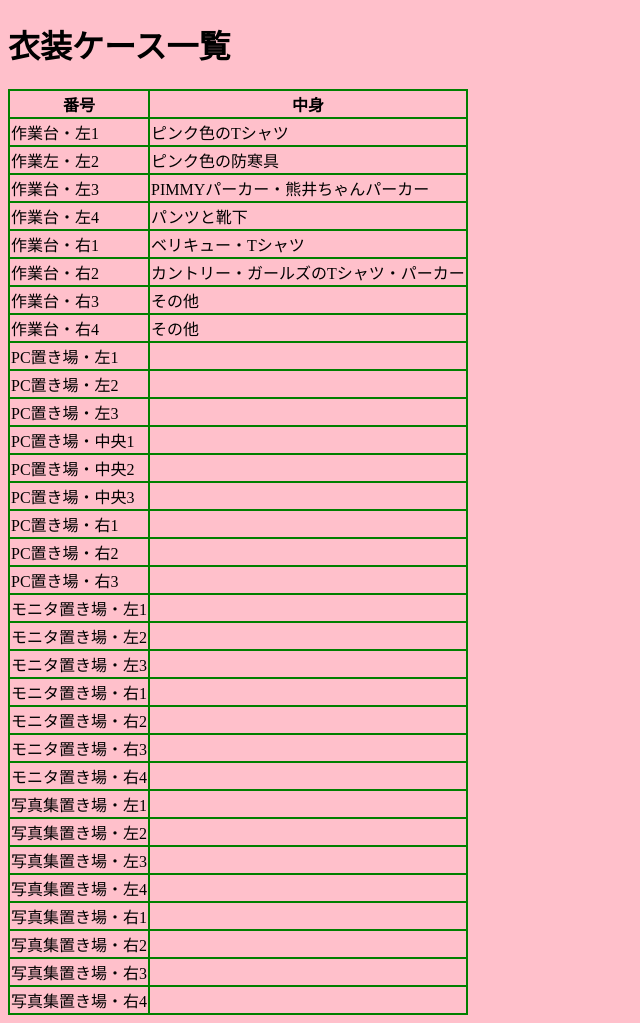
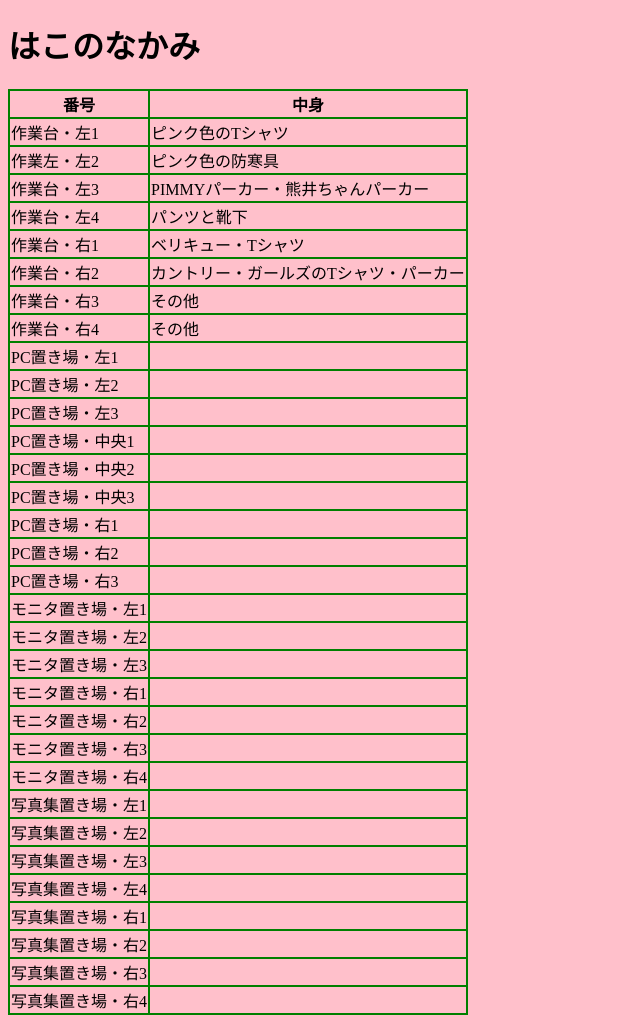
Before and after one commit to takaoyamakoshi/momochi, a Jekyll site: the page built from homemaking/project/todo/chest/index.md, in a window 1280 px wide. Shown: the whole page, without its empty margins (0-640 px from the left). Built offline with Jekyll 4.4.1, drawn with Linux system fonts in a browser that asks for light colours; our own code applies the rules of GitHub Pages for plain Markdown files.

Commit message:
Update index.md

```diff
--- a/homemaking/project/todo/chest/index.md
+++ b/homemaking/project/todo/chest/index.md
@@ -1,4 +1,4 @@
-# 衣装ケース一覧
+# はこのなかみ
 
 | 番号 | 中身 |
 |---|---|
```
